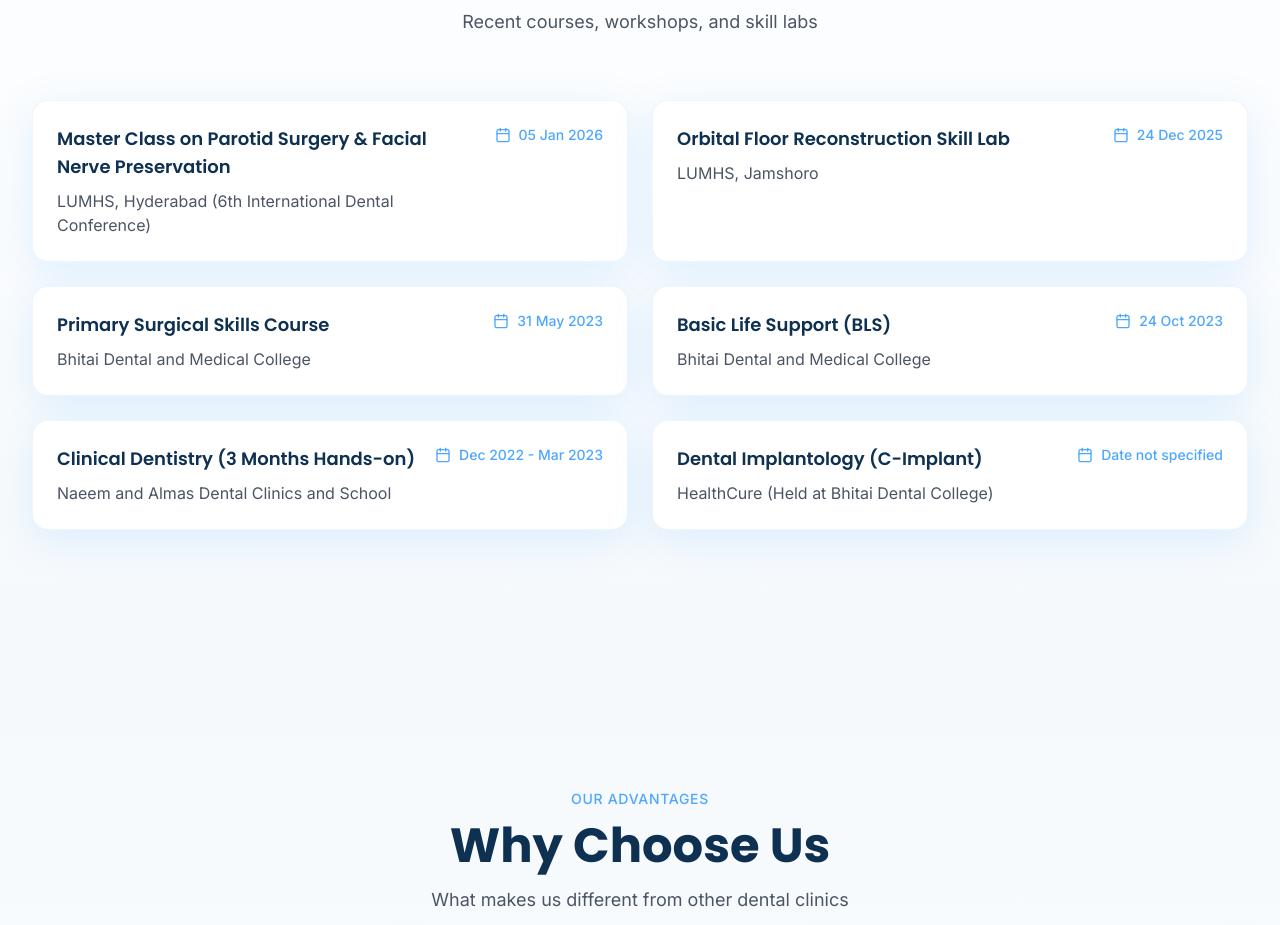
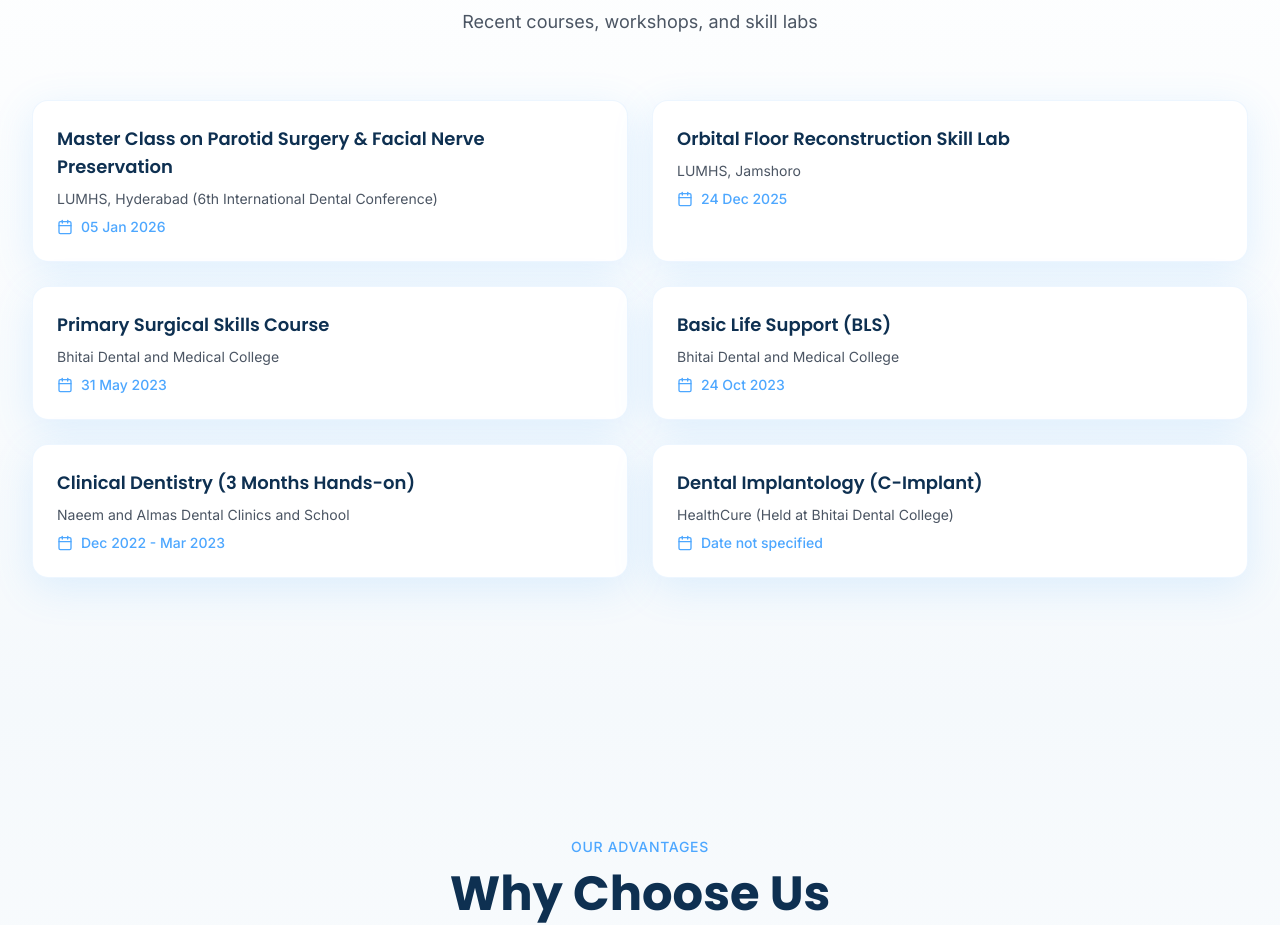
Before and after one commit to Faheemullah361/Dental-clinic-, a React (Vite) app in the folder nameem website code/app/: page / in a window 1280 px wide. Shown: the part 3153-4078 px from the top of the page. Built offline with nearby package versions, Linux system fonts and the light colour scheme.

Commit message:
Mobile optimization: Hide descriptions on Services and Why Choose Us. Professional Training now shows 2 courses per row with reduced text and hidden organizer details on mobile

```diff
--- a/nameem website code/app/src/App.tsx
+++ b/nameem website code/app/src/App.tsx
@@ -371,14 +371,14 @@ function ServicesSection() {
               <h3 className="font-display text-xs md:text-lg lg:text-xl font-semibold text-dental-dark mb-2 md:mb-3">
                 {service.title}
               </h3>
-              <p className="text-xs md:text-sm text-gray-600 mb-2 md:mb-4 lg:mb-6 leading-tight md:leading-relaxed">
+              <p className="hidden md:block text-xs md:text-sm text-gray-600 mb-2 md:mb-4 lg:mb-6 leading-tight md:leading-relaxed">
                 {service.description}
               </p>
 
               {/* Link */}
               <a
                 href="#contact"
-                className="hidden sm:inline-flex items-center text-dental-blue font-medium text-xs md:text-sm group/link"
+                className="hidden md:inline-flex items-center text-dental-blue font-medium text-xs md:text-sm group/link"
               >
                 Learn More
                 <ArrowRight className="ml-2 w-3 h-3 md:w-4 md:h-4 group-hover/link:translate-x-1 transition-transform" />
@@ -581,26 +581,24 @@ function CoursesSection() {
           </p>
         </div>
 
-        <div className="grid md:grid-cols-2 gap-6">
+        <div className="grid grid-cols-1 md:grid-cols-2 gap-4 md:gap-6">
           {courses.map((course, index) => (
             <div
               key={course.title}
-              className={`rounded-2xl border border-dental-blue/10 bg-white shadow-dental p-6 transition-all duration-500 hover:shadow-dental-lg ${
+              className={`rounded-xl md:rounded-2xl border border-dental-blue/10 bg-white shadow-dental p-4 md:p-6 transition-all duration-500 hover:shadow-dental-lg ${
                 isVisible ? 'opacity-100 translate-y-0' : 'opacity-0 translate-y-6'
               }`}
               style={{ transitionDelay: `${index * 100}ms` }}
             >
-              <div className="flex items-start justify-between gap-4">
-                <div>
-                  <h3 className="font-display text-lg font-semibold text-dental-dark mb-2">
-                    {course.title}
-                  </h3>
-                  <div className="text-gray-600">
-                    {course.organizer}
-                  </div>
+              <div className="flex flex-col gap-2">
+                <h3 className="font-display text-sm md:text-lg font-semibold text-dental-dark">
+                  {course.title}
+                </h3>
+                <div className="hidden md:block text-sm text-gray-600">
+                  {course.organizer}
                 </div>
-                <div className="flex items-center gap-2 text-sm text-dental-blue font-medium whitespace-nowrap">
-                  <Calendar className="w-4 h-4" />
+                <div className="flex items-center gap-2 text-xs md:text-sm text-dental-blue font-medium">
+                  <Calendar className="w-3 h-3 md:w-4 md:h-4" />
                   {course.date}
                 </div>
               </div>
@@ -715,7 +713,7 @@ function WhyChooseUsSection() {
               <h3 className="font-display text-xs md:text-lg lg:text-xl font-semibold text-dental-dark mb-1 md:mb-3">
                 {feature.title}
               </h3>
-              <p className="text-xs md:text-sm text-gray-600 leading-tight md:leading-relaxed">
+              <p className="hidden md:block text-xs md:text-sm text-gray-600 leading-tight md:leading-relaxed">
                 {feature.description}
               </p>
             </div>
```
